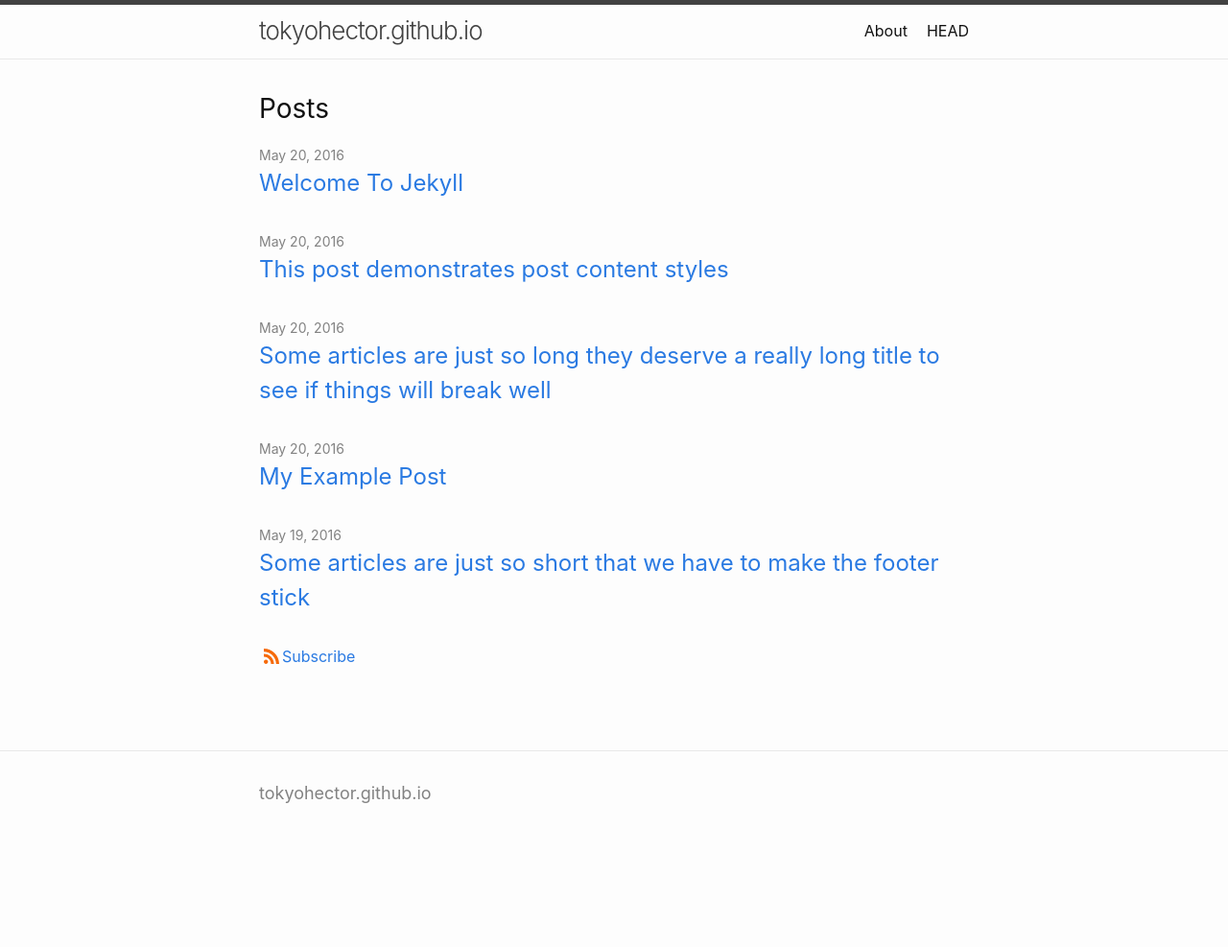
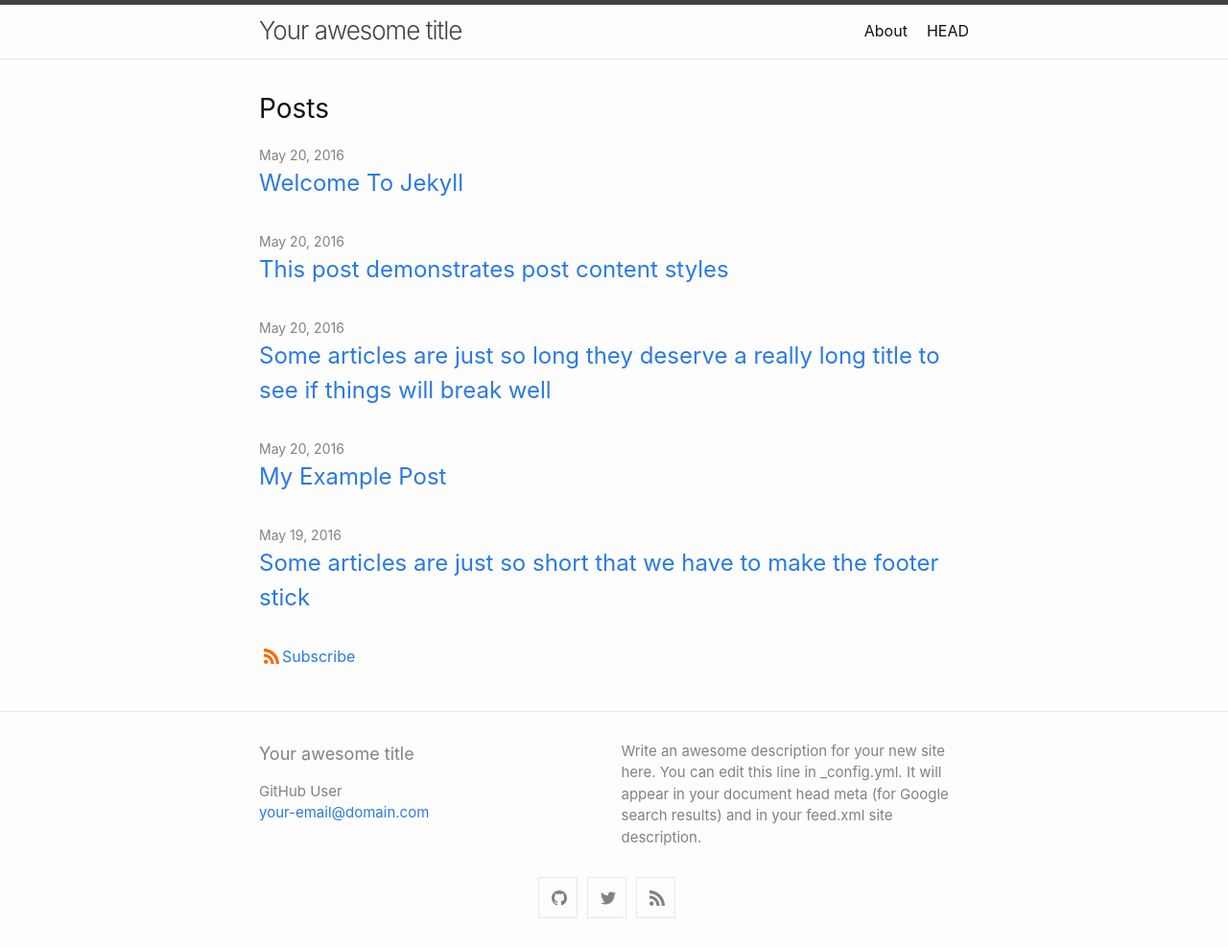
Before and after one commit to tokyohector/tokyohector.github.io, a Jekyll site: the page built from index.md, in a window 1280 px wide. Shown: the whole page at 96% size. Built offline with Jekyll 4.4.1, drawn with Linux system fonts in a browser that asks for light colours; before the commit the page ends 900 px from its top, so only the background shows below that.

Commit message:
Update _config.yml

```diff
--- a/_config.yml
+++ b/_config.yml
@@ -1 +1,51 @@
-theme: jekyll-theme-minima
+title: Your awesome title
+author: GitHub User
+email: your-email@domain.com
+description: > # this means to ignore newlines until "show_excerpts:"
+  Write an awesome description for your new site here. You can edit this
+  line in _config.yml. It will appear in your document head meta (for
+  Google search results) and in your feed.xml site description.
+show_excerpts: false # set to true to show excerpts on the homepage
+
+# Minima date format
+# refer to https://shopify.github.io/liquid/filters/date/ if you want to customize this
+minima:
+  date_format: "%b %-d, %Y"
+
+  # generate social links in footer
+  social_links:
+    twitter: jekyllrb
+    github:  jekyll
+    rss: rss
+    # dribbble: jekyll
+    # facebook: jekyll
+    # flickr:   jekyll
+    # instagram: jekyll
+    # linkedin: jekyll
+    # pinterest: jekyll
+    # youtube: jekyll
+    # youtube_channel: UC8CXR0-3I70i1tfPg1PAE1g
+    # youtube_channel_name: CloudCannon
+    # telegram: jekyll
+    # googleplus: +jekyll
+    # microdotblog: jekyll
+    # keybase: jekyll
+
+    # Mastodon instances
+    # mastodon:
+    # - username: jekyll
+    #   instance: example.com
+    # - username: jekyll2
+    #   instance: example.com
+
+# If you want to link only specific pages in your header, uncomment
+# this and add the path to the pages in order as they should show up
+#header_pages:
+# - about.md
+
+# Build settings
+theme: minima
+
+plugins:
+ - jekyll-feed
+ - jekyll-seo-tag
```
